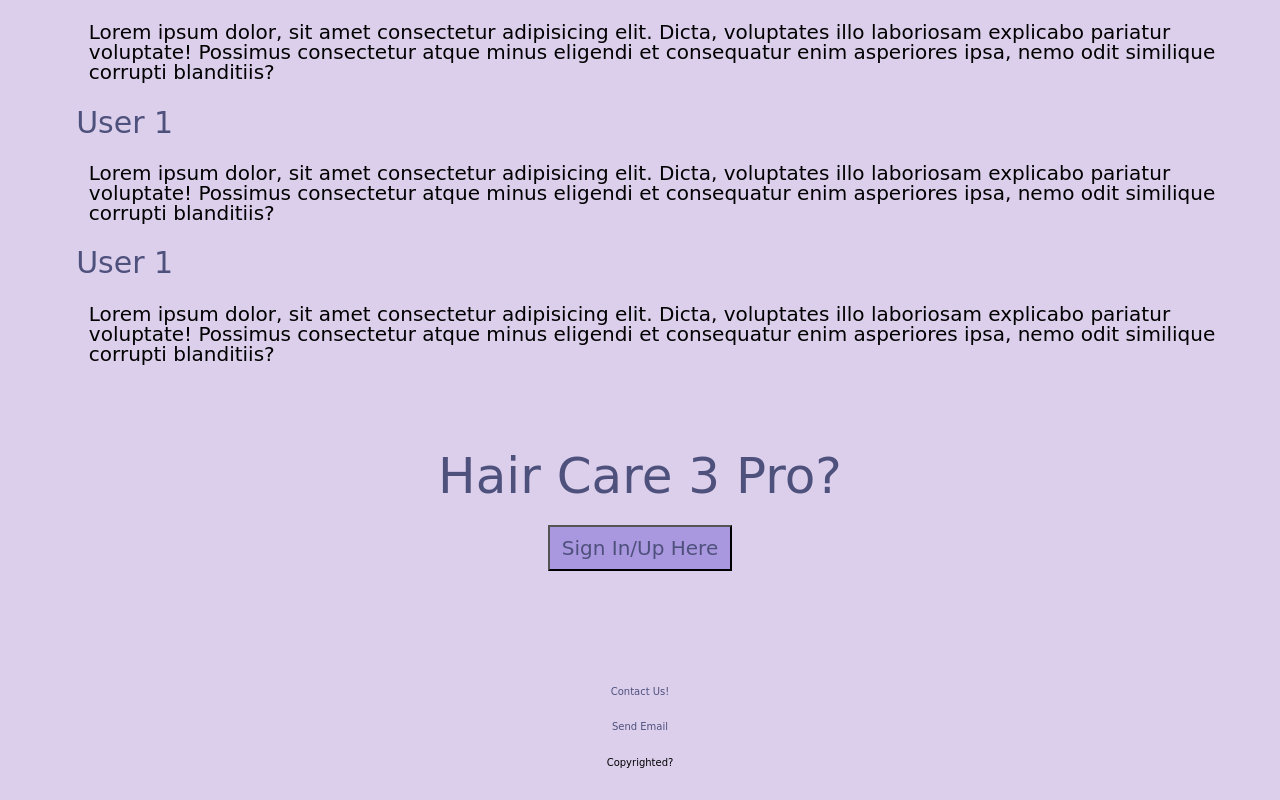
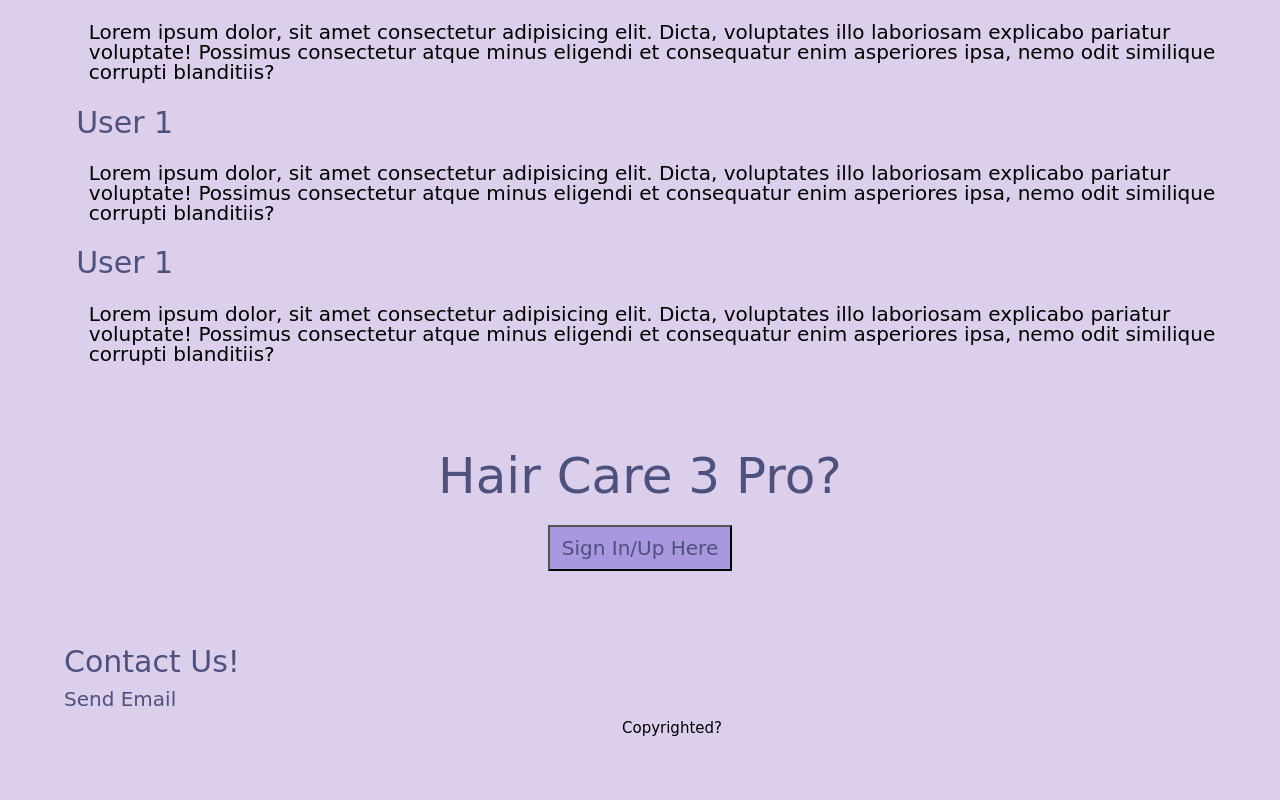
Before and after one commit to HairCare3/marketing-page, a plain HTML site: page index.html in a window 1280 px wide. Shown: the part 2106-2906 px from the top of the page. Before the commit the page ends 2874 px from the top, so only its background shows below. Drawn offline with Linux system fonts and the light colour scheme; a web font is replaced by a local one.

Commit message:
Added mobile styling. Mobile complete on homepage. made minor changes and mobile changes to the footer

```diff
--- a/less/footer.less
+++ b/less/footer.less
@@ -1,14 +1,28 @@
 footer{
+    @media @mobile{
+        margin-top: 10%;
+    }
     display: flex;
     flex-direction: column;
-    justify-content: center;
-    align-items: center;
+    align-items: flex-start;
+    margin-left: 5%;
+    margin-bottom: 5%;
     h3{
-        margin-top: 5%;
+        margin-top: 2%;
+        font-size: 3rem;
     }
     a{
-        padding: 2%;
+        @media @mobile{
+            margin-top: 3%;
+        }
+        padding-top: 1%;
         text-decoration: none;
+        font-size: 2rem;
+    }
+    p{
+        align-self: center;
+        font-size: 1.5rem;
+        padding-top: 1%;
     }
 
 }
--- a/less/home-page.less
+++ b/less/home-page.less
@@ -8,7 +8,9 @@
         border-bottom: 1px dashed @nav-bg;
     h1{
         @media @mobile {
-            align-self: flex-start;
+            text-align: center;
+            margin-top: 2%;
+            font-size: 6rem;
         }
         font-size: 10rem;
         text-shadow: 4px 4px 4px #aaa;
@@ -30,6 +32,7 @@
             @media @mobile{
                 align-self: center;
                 margin: 5%;
+                font-size: 4rem;
             }
             margin-bottom: 3%;
             margin-left: 3%;
@@ -59,6 +62,7 @@
                 h3{
                     @media @mobile {
                         margin-bottom: 2%;
+                        padding: 4% 0;
                     }
                     margin-left: 1%;
                     font-size: 3rem;
@@ -85,6 +89,7 @@
                 a{
                     @media @mobile{
                         width: 48%;
+                        margin-left: 15%;
                     }
                     text-decoration: none;
                     font-size: 1.5rem;
@@ -155,6 +160,9 @@
         }
     }
     .userReviews{
+        @media @mobile{
+            margin-right: 5%;
+        }
         display: flex;
         flex-direction: column;
         h3{
```
Also changed, not shown: css/index.css.
